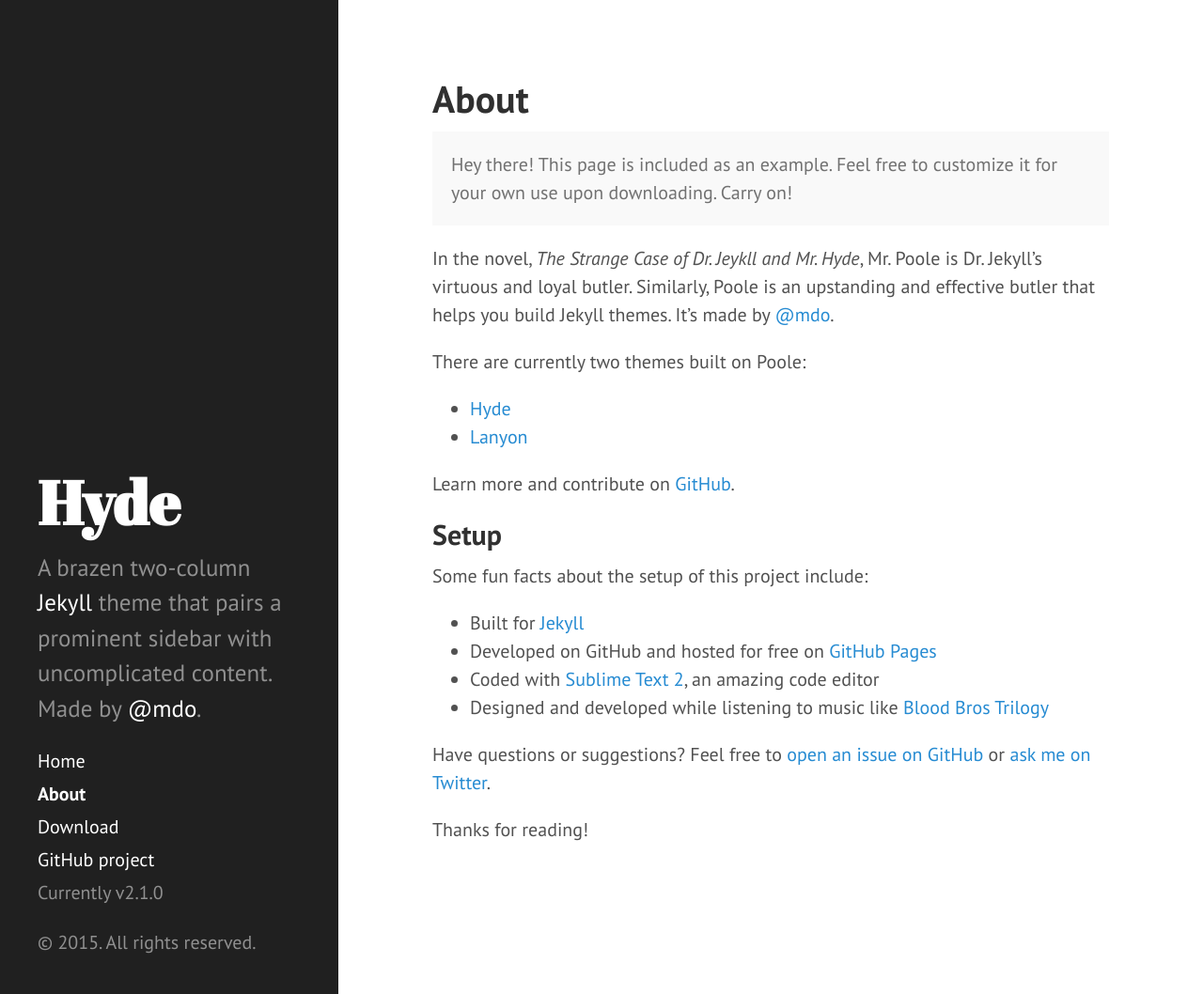
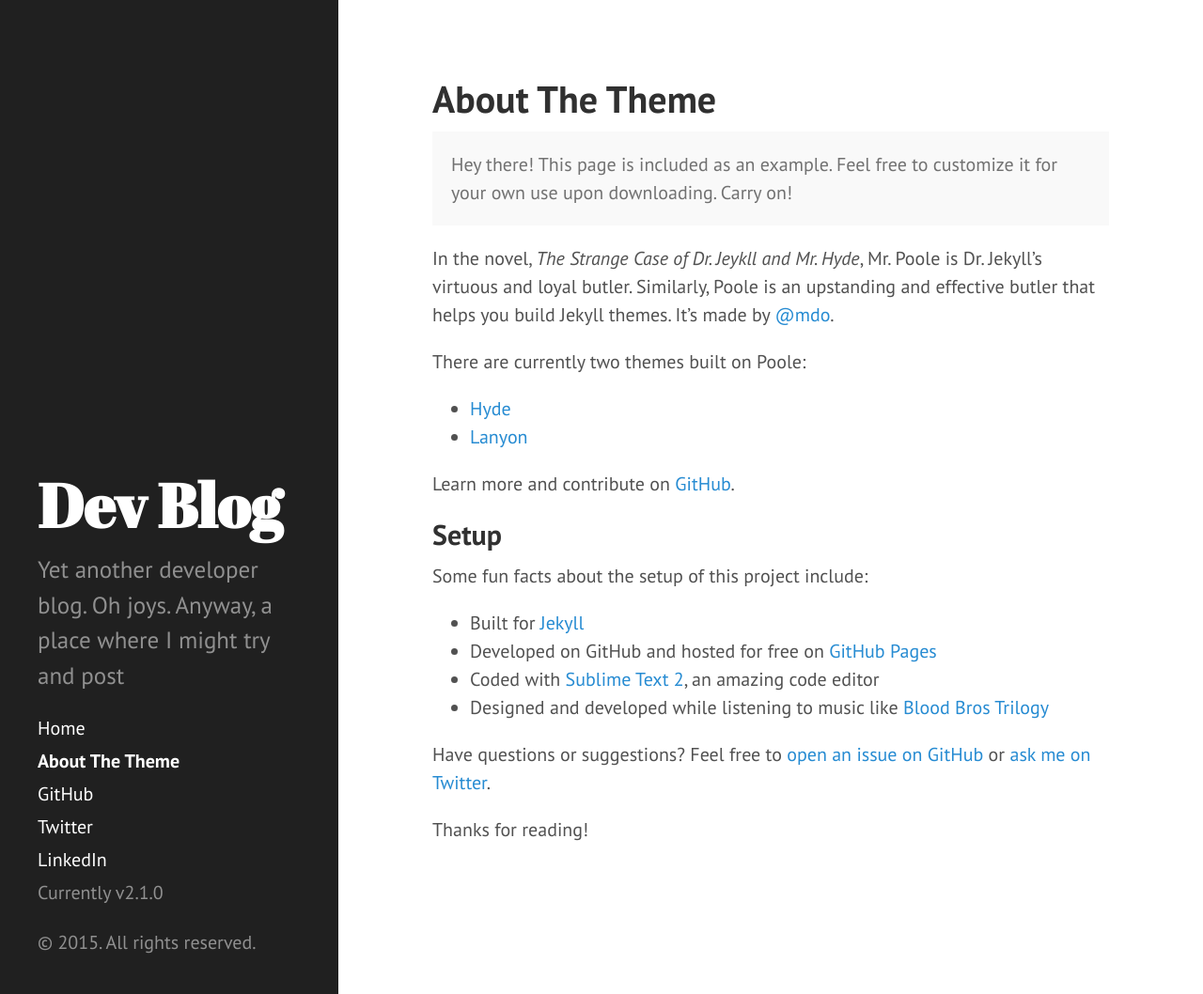
Before and after one commit to crr0004/crr0004.github.io, a Jekyll site: the page built from about_theme.md, in a window 1280 px wide and 1058 px high. Shown: the whole window at 94% size. Built offline with Jekyll 4.4.1, drawn with Linux system fonts in a browser that asks for light colours; Markdown is read by kramdown in place of the engine named in the settings.

Commit message:
Fixed up the site so it's not using the defaults

```diff
--- a/_config.yml
+++ b/_config.yml
@@ -7,20 +7,22 @@
 relative_permalinks: true
 
 # Setup
-title:            Hyde
-tagline:          'A Jekyll theme'
-description:      'A brazen two-column <a href="http://jekyllrb.com" target="_blank">Jekyll</a> theme that pairs a prominent sidebar with uncomplicated content. Made by <a href="https://twitter.com/mdo" target="_blank">@mdo</a>.'
+title:            Dev Blog
+tagline:          'Yet another dev blog'
+description:      'Yet another developer blog. Oh joys. Anyway, a place where I might try and post'
 url:              http://crr0004.github.com
 baseurl:          /
 
 author:
-  name:           'Mark Otto'
-  url:            https://twitter.com/mdo
+  name:           'Chris R'
+  url:            https://twitter.com/crr0004
+social:
+    twitter: http://twitter.com/crr0004
+    github: http://github.com/crr0004
+    linkedin: http://linkedin.com/in/rhodeschristopher
+
 
 paginate:         5
 
 # Custom vars
 version:          2.1.0
-
-github:
-  repo:           https://github.com/poole/hyde
--- a/_includes/sidebar.html
+++ b/_includes/sidebar.html
@@ -26,8 +26,9 @@
         {% endif %}
       {% endfor %}
 
-      <a class="sidebar-nav-item" href="{{ site.github.repo }}/archive/v{{ site.version }}.zip">Download</a>
-      <a class="sidebar-nav-item" href="{{ site.github.repo }}">GitHub project</a>
+      <a class="sidebar-nav-item" href="{{ site.social.github }}">GitHub</a>
+	  <a class="sidebar-nav-item" href="{{ site.social.twitter }}">Twitter</a>
+	  <a class="sidebar-nav-item" href="{{ site.social.linkedin }}">LinkedIn</a>
       <span class="sidebar-nav-item">Currently v{{ site.version }}</span>
     </nav>
 
--- a/about.md
+++ b/about_theme.md
@@ -1,6 +1,6 @@
 ---
 layout: page
-title: About
+title: About The Theme
 ---
 
 <p class="message">
```
Also changed, not shown: _posts/2015-10-29-blog-intro.md (added, +10 -0 lines), _drafts/2012-02-06-whats-jekyll.md (renamed from _posts/2012-02-06-whats-jekyll.md), _drafts/2012-02-07-example-content.md (renamed from _posts/2012-02-07-example-content.md), _drafts/2013-12-28-introducing-hyde.md (renamed from _posts/2013-12-28-introducing-hyde.md).
